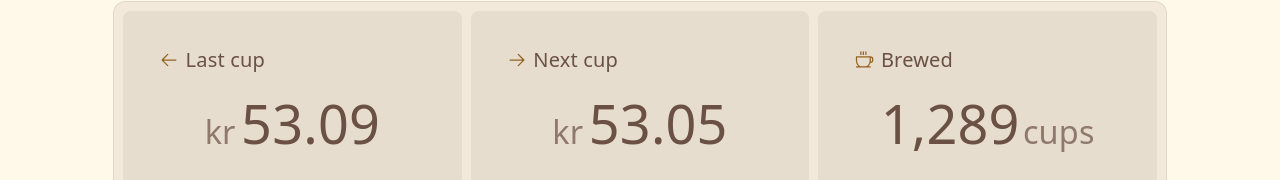
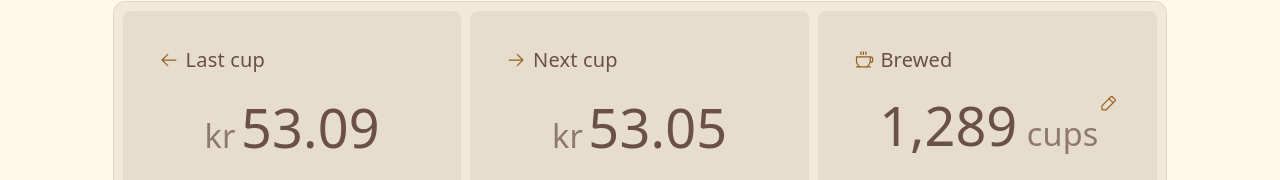
Before and after one commit to niloscar/brew-even, a React (Vite) app in the folder frontend/: page / in a window 1280 px wide. Shown: the part 772-952 px from the top of the page. Built offline with nearby package versions, Linux system fonts and the light colour scheme.

Commit message:
fix: use default cup count as initial manual state

```diff
--- a/frontend/src/App.tsx
+++ b/frontend/src/App.tsx
@@ -16,20 +16,22 @@ import {
 
 import type { Currency } from 'shared'
 
-const OSCARS_CUPS_BREWED = 1289 //1289
+const DEFAULT_CUPS_BREWED = 1289
 
 export default function App() {
   const [currency, setCurrency] = useState<Currency>(
     import.meta.env.VITE_DEFAULT_CURRENCY as Currency
   )
-  const [manualCups, setManualCups] = useState('0')
+  const [manualCups, setManualCups] = useState(String(DEFAULT_CUPS_BREWED))
 
   const { i18n } = useTranslation()
   const locale = i18n.language
 
-  const cupsBrewed = OSCARS_CUPS_BREWED ?? Number(manualCups || 0)
+  const cupsBrewed = Number(manualCups || 0)
 
-  const coffeeBeans = MOCK_CONSUMABLES.find((item) => item.type === 'coffeeBeans')
+  const coffeeBeans = MOCK_CONSUMABLES.find(
+    (item) => item.type === 'coffeeBeans'
+  )
   if (!coffeeBeans) throw new Error('Coffee beans not found')
 
   const consumablesPerCup = calculateBeanCostPerCup(
@@ -51,7 +53,6 @@ export default function App() {
         <OverviewSection
           locale={locale}
           currency={currency}
-          integratedCups={OSCARS_CUPS_BREWED}
           manualCups={manualCups}
           onManualCupsChange={setManualCups}
           averageCostPerCup={costs.averageCostPerCup}
```
